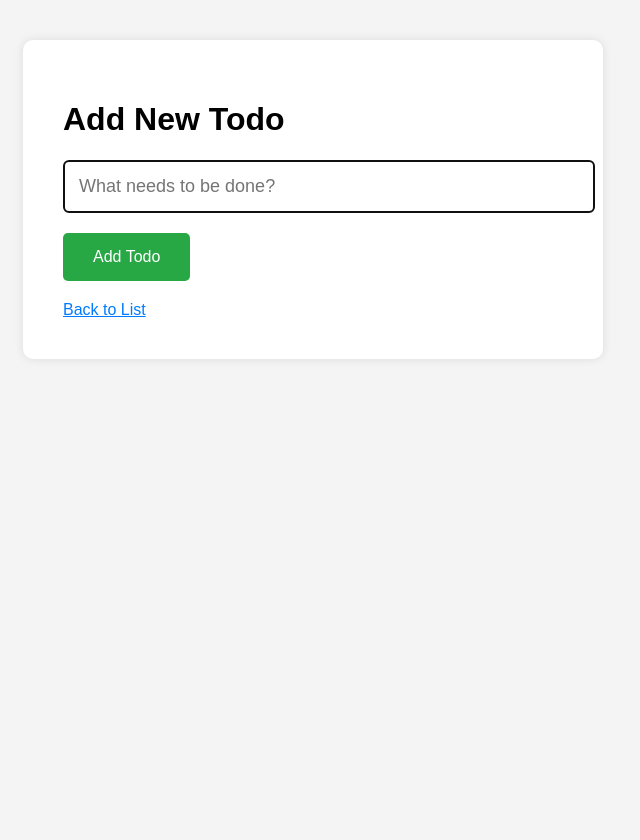
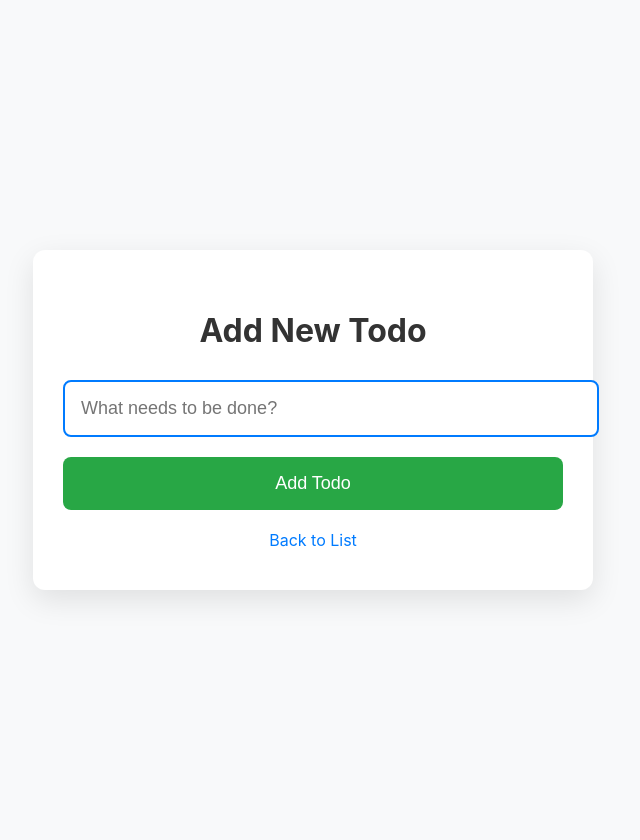
Before and after one commit to Obulesh92/Django-projects, a Django app: template Todolist/templates/todo_add.html in a window 1280 px wide. Shown: the whole page, without its empty margins (327-967 px from the left). Before the commit the page ends 317 px from the top, so only its background shows below. Run offline with Django 5.2, Linux system fonts and the light colour scheme; the template is opened without the code that fills it, so the values that code supplies are empty.

Commit message:
Update todo_add.html

```diff
--- a/Todolist/templates/todo_add.html
+++ b/Todolist/templates/todo_add.html
@@ -2,14 +2,17 @@
 <html>
 <head>
     <meta charset="UTF-8">
+    <meta name="viewport" content="width=device-width, initial-scale=1.0">
     <title>Add Todo</title>
     <style>
-        body { font-family: Arial; margin: 40px; background: #f4f4f4; }
-        .box { max-width: 500px; margin: auto; background: white; padding: 40px; border-radius: 10px; box-shadow: 0 0 10px rgba(0,0,0,0.1); }
-        input[type=text] { width: 100%; padding: 15px; font-size: 18px; border: 1px solid #ddd; border-radius: 5px; }
-        button { margin-top: 20px; padding: 15px 30px; background: #28a745; color: white; border: none; border-radius: 5px; font-size: 16px; cursor: pointer; }
+        body { font-family: -apple-system, BlinkMacSystemFont, 'Segoe UI', Roboto, sans-serif; margin: 0; background: #f8f9fa; padding: 20px; min-height: 100vh; display: flex; align-items: center; }
+        .box { width: 100%; max-width: 500px; margin: auto; background: white; padding: 40px 30px; border-radius: 12px; box-shadow: 0 10px 30px rgba(0,0,0,0.1); }
+        h1 { text-align: center; color: #333; margin-bottom: 30px; }
+        input[type="text"] { width: 100%; padding: 16px; font-size: 18px; border: 2px solid #ddd; border-radius: 8px; }
+        input:focus { outline: none; border-color: #007bff; }
+        button { width: 100%; margin-top: 20px; padding: 16px; background: #28a745; color: white; border: none; border-radius: 8px; font-size: 18px; cursor: pointer; }
         button:hover { background: #218838; }
-        .back { margin-top: 20px; display: inline-block; color: #007bff; }
+        .back { display: block; text-align: center; margin-top: 20px; color: #007bff; text-decoration: none; font-size: 16px; }
     </style>
 </head>
 <body>
```
